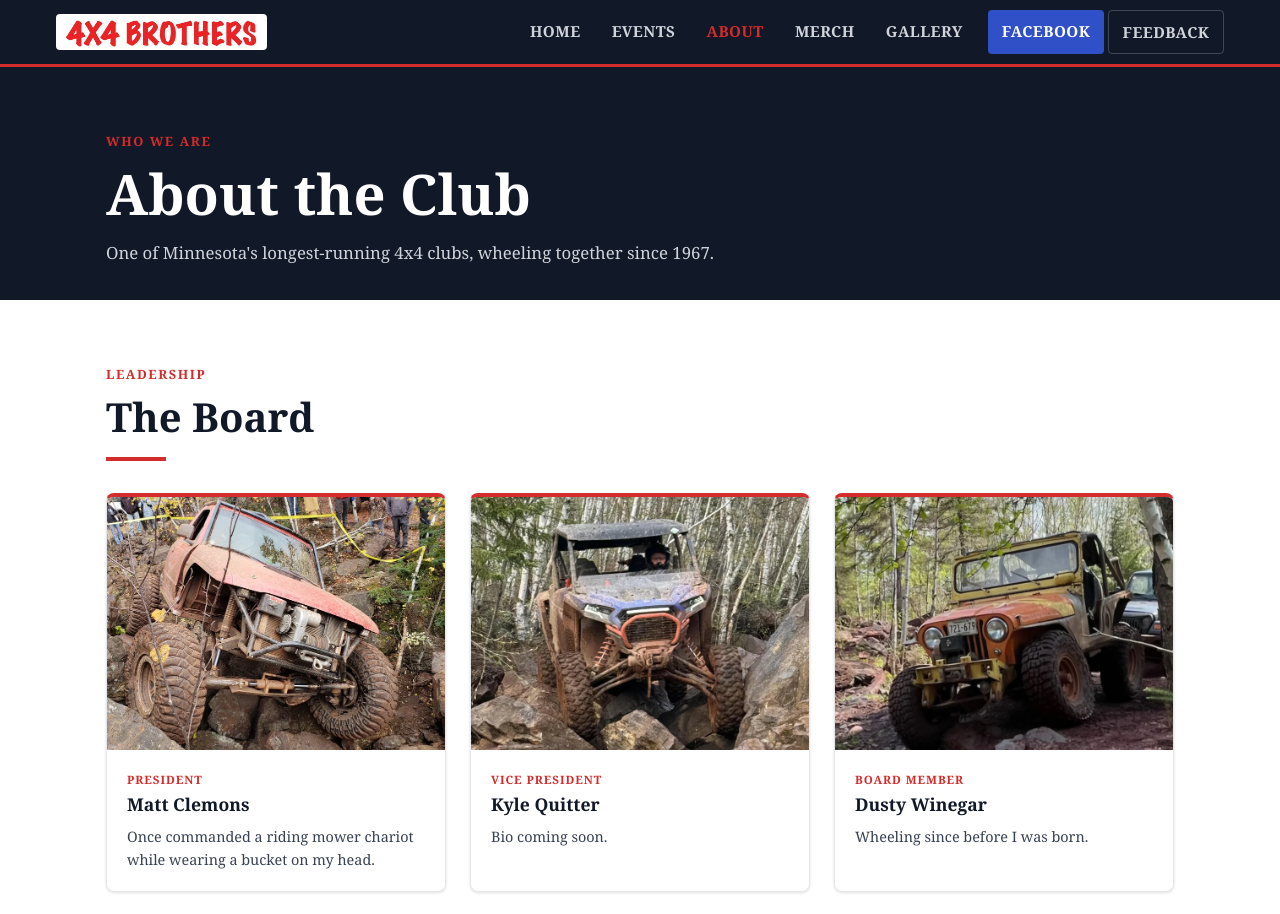
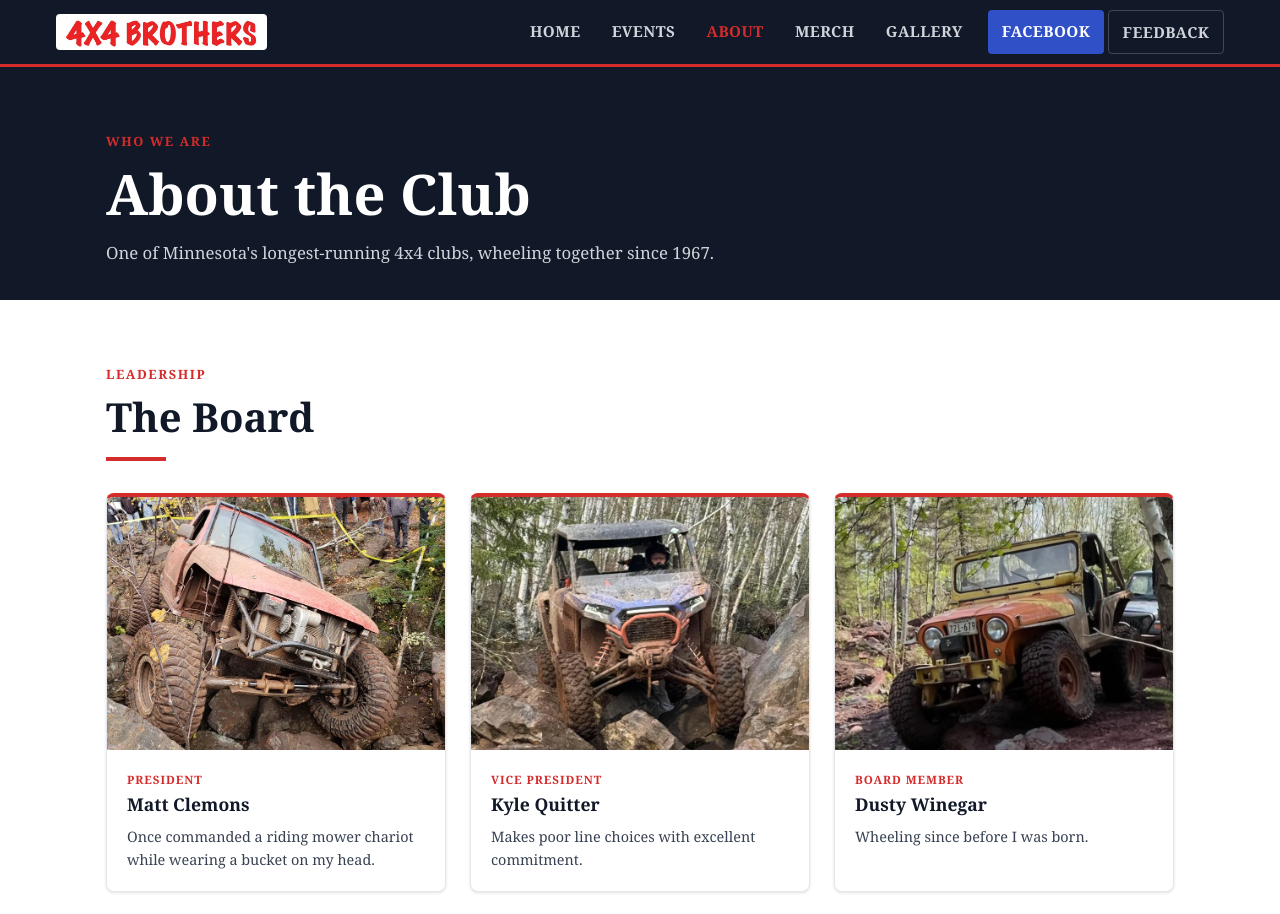
Before and after one commit to Josh-Clemons/4x4-brothers, a React (Vite) app: page /about in a window 1280 px wide. Shown: the top 914 px of the page. Built offline with nearby package versions, Linux system fonts and the light colour scheme; a web font is replaced by a local one.

Commit message:
Update kyle's bio

```diff
--- a/src/data/club.ts
+++ b/src/data/club.ts
@@ -63,7 +63,7 @@ const club = {
     {
       name:  'Kyle Quitter',
       role:  'Vice President',
-      bio:   'Bio coming soon.',
+      bio:   'Makes poor line choices with excellent commitment.',
       photo: '/board/kyle.webp' as string,
     },
     {
```
